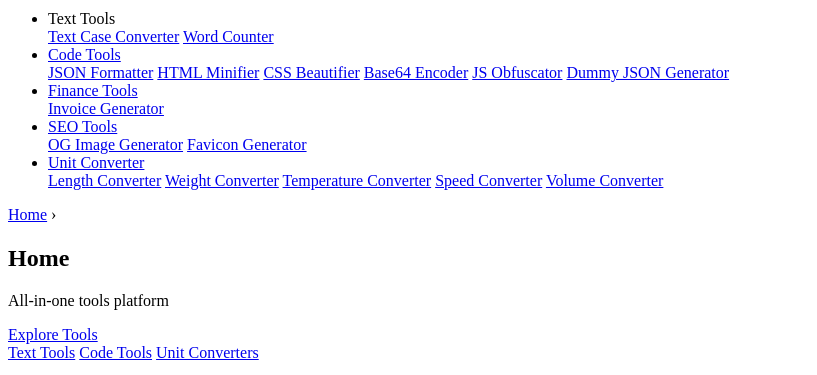
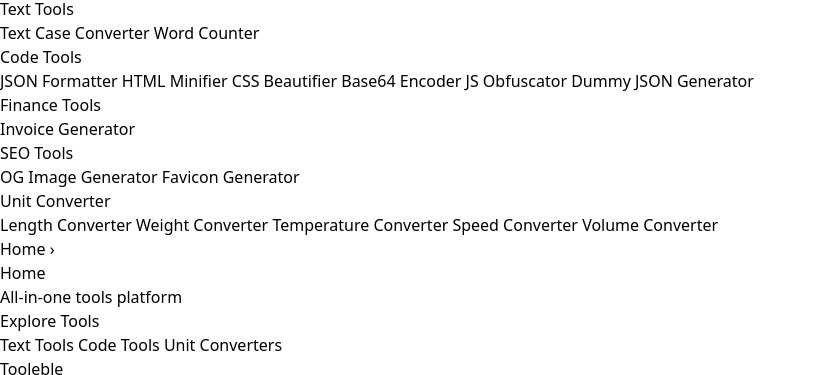
Before and after one commit to hasnainzia20/demo-eleventy-site, an Eleventy site: page src/index.njk in a window 1280 px wide. Shown: the part 51-426 px from the top of the page, without its empty margins (0-817 px from the left). Built offline with nearby package versions, Linux system fonts and the light colour scheme; Eleventy itself is replaced by a stand-in of ours; files that its build step writes are made by us from their sources; the site is published under a folder, as on GitHub Pages, so addresses that start at the root find nothing.

Commit message:
fixed typo 2

```diff
--- a/src/_includes/base.njk
+++ b/src/_includes/base.njk
@@ -29,7 +29,7 @@
       rel="stylesheet"
     />
 
-<link rel="stylesheet" href="/styles/output.css">
+<link rel="stylesheet" href="styles/output.css">
 
 
     {# Breadcrumb Schema #}
```
